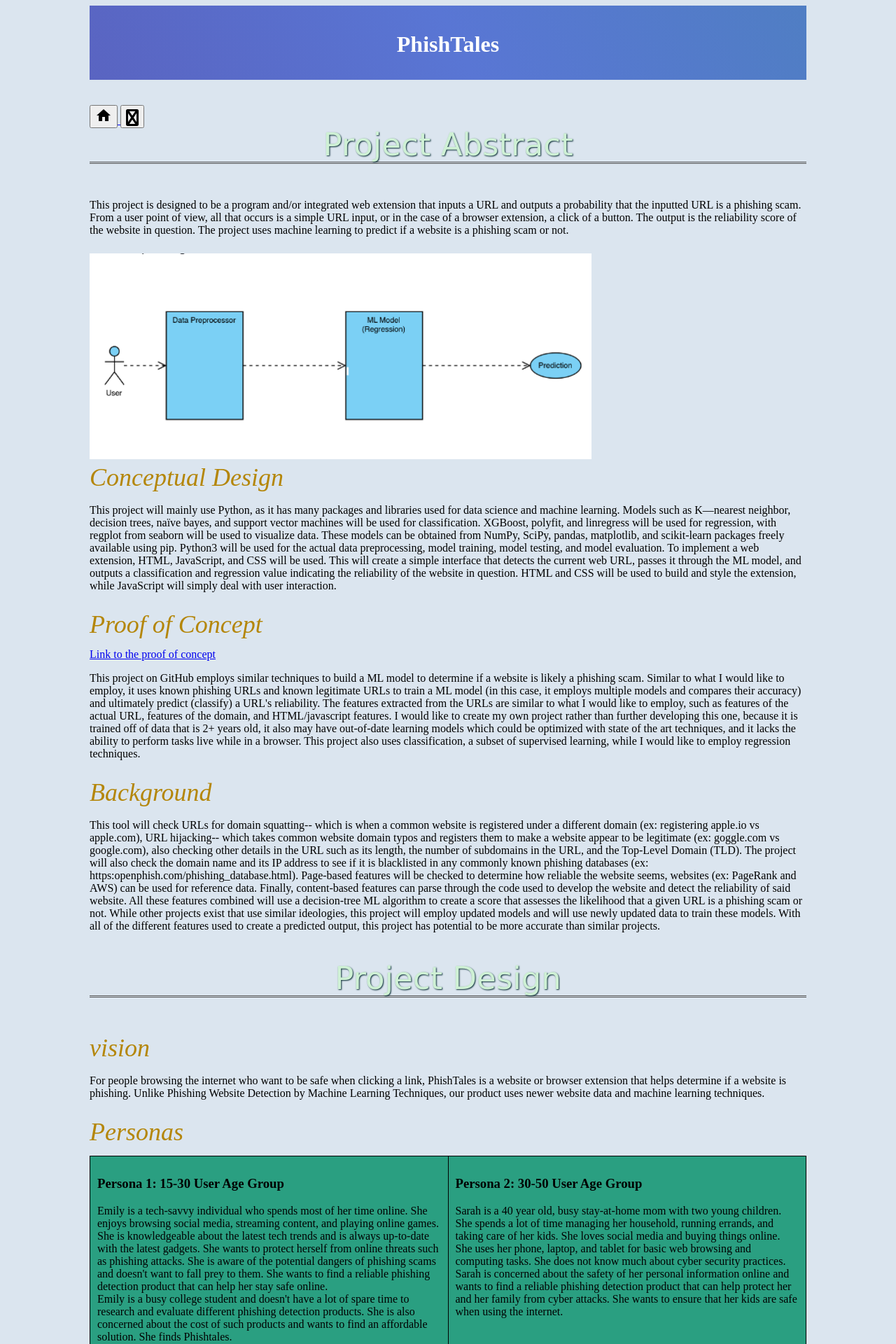
After one commit to cis3296s23/applebaum-projects-phishtales, a Flask app: page /aboutProject in a window 1280 px wide. The commit adds this page. Shown: the top 1920 px of the page at 70% size. Run offline with Flask 2, Linux system fonts and the light colour scheme.

Commit message:
linked the about page

```diff
--- a/app.py
+++ b/app.py
@@ -140,5 +140,15 @@ def index():
             result = 'invalid'
     return render_template('index.html', result=result)  # return the result in html file
 
+@app.route('/aboutProject')
+def about_project():
+    return render_template('aboutProject.html')
+
+@app.route('/index')
+def home():
+    return render_template('index.html')
+
+
+
 if __name__ == '__main__':
     app.run(debug=True)
--- /dev/null
+++ b/static/styleAbout.css
@@ -0,0 +1,111 @@
+
+header {
+  color: white;
+  text-align: center;
+  padding: 1rem;
+   background: linear-gradient(243deg, #2a9f81, #5976d4, #5b1e78, #e520a4, #e54805);
+    background-size: 1000% 1000%;
+
+    -webkit-animation: AnimationName 27s ease infinite;
+    -moz-animation: AnimationName 27s ease infinite;
+    animation: AnimationName 27s ease infinite;
+}
+
+
+@-webkit-keyframes AnimationName {
+    0%{background-position:0% 50%}
+    50%{background-position:100% 50%}
+    100%{background-position:0% 50%}
+}
+@-moz-keyframes AnimationName {
+    0%{background-position:0% 50%}
+    50%{background-position:100% 50%}
+    100%{background-position:0% 50%}
+}
+@keyframes AnimationName {
+    0%{background-position:0% 50%}
+    50%{background-position:100% 50%}
+    100%{background-position:0% 50%}
+}
+
+
+
+body{
+   max-width: 1200px;
+  margin-left: 10%;
+   margin-right: 10%;
+   background-color: rgb(219, 229, 239);
+}
+
+.body {
+  font-family: Arial, sans-serif;
+  line-height: 1.6;
+  margin: 0;
+  padding: 0;
+background: linear-gradient(160deg, #aaffc3 0%, #eaffd0 100%);
+ }
+
+.abstract-image {
+  width: 70%;
+  height: auto;
+}
+
+h1, h2 {
+  margin-bottom: 1rem;
+}
+
+p {
+  margin-bottom: 1.5rem;
+}
+
+.image-text {
+            display: flex;
+            margin-bottom: 20px;
+        }
+        .image-text img {
+            width: 60%;
+        }
+        .image-text p {
+            width: 40%;
+            padding-left: 10px;
+        }
+
+
+.persona{
+  background-color: #2a9f81;
+}
+
+
+/*FOOTE*/
+footer {
+  background-color: seagreen;
+  color: #fff;
+  padding: 0px 0;
+  text-align: center;
+  margin-top: 0px;
+}
+
+.footer-content {
+  display: flex;
+  flex-direction: column;
+  align-items: center;
+}
+
+nav ul {
+  list-style-type: none;
+  padding: 0;
+  display: flex;
+}
+
+nav li {
+  margin: 0 10px;
+}
+
+nav a {
+  color: #fff;
+  text-decoration: none;
+}
+
+nav a:hover {
+  text-decoration: underline;
+}
--- /dev/null
+++ b/templates/aboutProject.html
@@ -0,0 +1,296 @@
+<!DOCTYPE html>
+<html lang="en">
+<head>
+  <meta charset="UTF-8">
+  <meta name="viewport" content="width=device-width, initial-scale=1.0">
+  <title>About - PhishTales</title>
+  <link rel="stylesheet" href="{{ url_for('static', filename='styleAbout.css') }}">
+  <link rel="stylesheet" href="https://fonts.googleapis.com/icon?family=Material+Icons">
+  <link rel="stylesheet" href="https://cdnjs.cloudflare.com/ajax/libs/font-awesome/4.7.0/css/font-awesome.min.css">
+<link rel="stylesheet" href="https://cdnjs.cloudflare.com/ajax/libs/font-awesome/6.0.0-beta3/css/all.min.css" integrity="sha384-ujbKXb9V3HdK7jcWL6kHL1c+2Lj4MR4Gkjl7UtwpSHg/2IS/+XtfGfeJ1ufO+m+y" crossorigin="anonymous">
+
+</head>
+<body>
+  <header>
+    <h1>PhishTales</h1>
+  </header><br><br>
+
+  <a href="{{ url_for('index') }}">
+  <button class="home-button">
+    <span class="material-icons">home</span>
+  </button>
+</a>
+
+
+<a href="https://github.com/cis3296s23/applebaum-projects-phishtales" target="_blank">
+  <button style="font-size: 24px; line-height: 1; font-family: 'Material Icons';" class="github-button">
+    <i class="fa fa-github"></i>
+  </button>
+</a>
+
+
+
+  <div class="container">
+    <div class="content-wrapper">
+      <div class="abstract-container">
+        <h2 style=" color: #CEF0D4; font-family: 'Rouge Script', cursive; font-size: 45px; font-weight: normal; line-height: 48px; margin: 0 0 50px; text-align: center; text-shadow: 1px 1px 2px #082b34;  border-bottom: double #555;">Project Abstract</h2>
+        <p>This project is designed to be a program and/or integrated web extension that inputs a URL and
+outputs a probability that the inputted URL is a phishing scam. From a user point of view, all that
+occurs is a simple URL input, or in the case of a browser extension, a click of a button. The output is
+the reliability score of the website in question. The project uses machine learning to predict if a
+website is a phishing scam or not.</p>
+
+<img src="{{ url_for('static', filename='abstract.jpg') }}" alt="Image" class="abstract-image">
+
+      </div>
+       <div class="image-container">
+
+      </div>
+    </div>
+  </div>
+
+
+   <!-- Conceptional Design -->
+   <div class="Conceptual-design">
+      <h2 style="color: #b48608; font-family: 'Droid serif', serif; font-size: 36px; font-weight: 400; font-style: italic; line-height: 44px; margin: 0 0 12px;">Conceptual Design</h2>
+    <p>This project will mainly use Python, as it has many packages and libraries used for data science and
+machine learning. Models such as K—nearest neighbor, decision trees, naïve bayes, and support
+vector machines will be used for classification. XGBoost, polyfit, and linregress will be used for
+regression, with regplot from seaborn will be used to visualize data. These models can be obtained
+from NumPy, SciPy, pandas, matplotlib, and scikit-learn packages freely available using pip.
+Python3 will be used for the actual data preprocessing, model training, model testing, and model
+evaluation. To implement a web extension, HTML, JavaScript, and CSS will be used. This will create
+a simple interface that detects the current web URL, passes it through the ML model, and outputs a
+classification and regression value indicating the reliability of the website in question. HTML and
+CSS will be used to build and style the extension, while JavaScript will simply deal with user
+interaction.</p>
+</div>
+<!-- End Conceptional Design -->
+
+
+
+ <!-- Proof of Concept -->
+   <div class="Proof-of-Concept">
+      <h2 style="color: #b48608; font-family: 'Droid serif', serif; font-size: 36px; font-weight: 400; font-style: italic; line-height: 44px; margin: 0 0 12px;">Proof of Concept</h2>
+       <a href="https://github.com/shreyagopal/Phishing-Website-Detection-by-Machine-Learning-Techniques/">Link to the proof of concept</a>
+
+       <p>This project on GitHub employs similar techniques to build a ML model to determine if a website is
+likely a phishing scam. Similar to what I would like to employ, it uses known phishing URLs and
+known legitimate URLs to train a ML model (in this case, it employs multiple models and compares
+their accuracy) and ultimately predict (classify) a URL's reliability. The features extracted from the
+URLs are similar to what I would like to employ, such as features of the actual URL, features of the
+domain, and HTML/javascript features. I would like to create my own project rather than further
+developing this one, because it is trained off of data that is 2+ years old, it also may have out-of-date
+learning models which could be optimized with state of the art techniques, and it lacks the ability to
+perform tasks live while in a browser. This project also uses classification, a subset of supervised
+learning, while I would like to employ regression techniques.</p>
+</div>
+<!-- End Proof of Concept-->
+
+
+
+ <!-- Background -->
+   <div class="background">
+      <h2 style="color: #b48608; font-family: 'Droid serif', serif; font-size: 36px; font-weight: 400; font-style: italic; line-height: 44px; margin: 0 0 12px;">Background</h2>
+    <p>This tool will check URLs for domain squatting-- which is when a common website is registered
+under a different domain (ex: registering apple.io vs apple.com), URL hijacking-- which takes
+common website domain typos and registers them to make a website appear to be legitimate (ex:
+goggle.com vs google.com), also checking other details in the URL such as its length, the number of
+subdomains in the URL, and the Top-Level Domain (TLD). The project will also check the domain
+name and its IP address to see if it is blacklisted in any commonly known phishing databases (ex:
+https:openphish.com/phishing_database.html). Page-based features will be checked to determine
+how reliable the website seems, websites (ex: PageRank and AWS) can be used for reference data.
+Finally, content-based features can parse through the code used to develop the website and detect
+the reliability of said website. All these features combined will use a decision-tree ML algorithm to
+create a score that assesses the likelihood that a given URL is a phishing scam or not. While other
+projects exist that use similar ideologies, this project will employ updated models and will use newly
+updated data to train these models. With all of the different features used to create a predicted
+output, this project has potential to be more accurate than similar projects.<br><br></p>
+</div>
+<!-- End Background-->
+
+    <h1 style=" color: #CEF0D4; font-family: 'Rouge Script', cursive; font-size: 45px; font-weight: normal; line-height: 48px; margin: 0 0 50px; text-align: center; text-shadow: 1px 1px 2px #082b34;  border-bottom: double #555;"> Project Design</h1>
+
+ <!-- Vision -->
+   <div class="vision">
+      <h2 style="color: #b48608; font-family: 'Droid serif', serif; font-size: 36px; font-weight: 400; font-style: italic; line-height: 44px; margin: 0 0 12px;">vision</h2>
+    <p>For people browsing the internet who want to be safe when clicking a link, PhishTales is a
+website or browser extension that helps determine if a website is phishing.
+Unlike Phishing Website Detection by Machine Learning Techniques, our product uses newer
+website data and machine learning techniques.</p>
+</div>
+<!-- End Vision-->
+
+
+<h2 style="color: #b48608; font-family: 'Droid serif', serif; font-size: 36px; font-weight: 400; font-style: italic; line-height: 44px; margin: 0 0 12px;">Personas</h2>
+
+    <style>
+        table {
+            width: 100%;
+            border-collapse: collapse;
+        }
+        td {
+            width: 50%;
+            padding: 10px;
+            vertical-align: top;
+            border: 1px solid #000;
+        }
+    </style>
+
+    <table class="persona">
+        <tr>
+            <td>
+                <!-- Personas 1 -->
+                <div class="personas1">
+                    <h3>Persona 1: 15-30 User Age Group</h3>
+                    <p>Emily is a tech-savvy individual who spends most of her time online. She enjoys browsing social
+                    media, streaming content, and playing online games. She is knowledgeable about the latest
+                    tech trends and is always up-to-date with the latest gadgets. She wants to protect herself from
+                    online threats such as phishing attacks. She is aware of the potential dangers of phishing scams
+                    and doesn't want to fall prey to them. She wants to find a reliable phishing detection product that
+                    can help her stay safe online.<br>
+                    Emily is a busy college student and doesn't have a lot of spare time to research and evaluate
+                    different phishing detection products. She is also concerned about the cost of such products
+                    and wants to find an affordable solution. She finds Phishtales.</p>
+                </div>
+                <!-- End Persona 1-->
+            </td>
+            <td>
+                <!-- Personas 2 -->
+                <div class="personas2">
+                    <h3>Persona 2: 30-50 User Age Group</h3>
+                    <p>Sarah is a 40 year old, busy stay-at-home mom with two young children. She spends a lot of
+                    time managing her household, running errands, and taking care of her kids. She loves social
+                    media and buying things online. <br>
+                    She uses her phone, laptop, and tablet for basic web browsing and computing tasks. She does
+                    not know much about cyber security practices. Sarah is concerned about the safety of her
+                    personal information online and wants to find a reliable phishing detection product that can help
+                    protect her and her family from cyber attacks. She wants to ensure that her kids are safe when
+                    using the internet.</p>
+                </div>
+                <!-- End Persona 2-->
+            </td>
+        </tr>
+        <tr>
+            <td>
+                <!-- Personas 3 -->
+                <div class="personas3">
+                    <h3>Persona 3: 50-65 User Age Group</h3>
+                    <p>John, a 55-year-old Cyber Security Analyst based in New York City, relies on PhishTales to
+                    enhance his ability to detect and mitigate potential security threats. With a background in
+                    Computer Science and a focus on Cyber Security, John is passionate about protecting his
+                    organization from cyberattacks, such as phishing and malware. PhishTales, an innovative
+                    phishing URL detection extension, seamlessly integrates into John's browser and automatically
+                    scans links in emails, web pages, and other digital sources. By flagging potentially unsafe
+                    URLs, PhishTales empowers John to promptly investigate and neutralize threats, ensuring a
+                    secure digital environment for his organization.</p>
+                </div>
+                <!-- End Persona 3-->
+            </td>
+            <td>
+                <!-- Personas 4 -->
+                <div class="personas4">
+                <h3>Persona 4: 65-90 User Age Group</h3>
+                <p>Eleanor is an elderly 80-year-old woman who lives alone and spends most of her time at home.
+                She enjoys reading books and watching television. She has limited experience using the
+                internet and with 21st-century technology. <br><br>
+                Eleanor wants to stay connected with her family and friends through email and social media.
+                She also wants to be able to manage her bank account securely. She wants to find a reliable
+                phishing detection product that can help her protect herself from online scams and fraud. She
+                does not know what phishing is, and is the most vulnerable to phishing attacks.
+                </p>
+            </div>
+            <!-- End Persona 4-->
+        </td>
+    </tr>
+</table><br><br>
+
+
+
+
+
+ <h2 style="color: #b48608; font-family: 'Droid serif', serif; font-size: 36px; font-weight: 400; font-style: italic; line-height: 44px; margin: 0 0 12px;"> Class Diagram</h2>
+<div class="image-text">
+
+        <img src="{{ url_for('static', filename='classdiagram.png') }}" alt="Image"/>
+        <p>
+            This is the UML Class diagram for PhishTales. The beginning of the diagram shows
+how the machine learning model is built from the dataset. The data is split into a training and
+testing set, then pre-processed, followed by feature extraction and training/evaluation. This
+requires the use of a number of python packages. After the model is complete, it is exported
+using pickle to become a .pkl file. This pickle file is implemented into a python driver program
+which predicts new outcomes based on a URL input. The driver program also takes input from a
+user and checks its validity, extracts the features from the URL, and outputs the prediction from
+the mode. From here, this program is implemented into a flask web application which allows a
+user to use the model on the web to receive a result.
+        </p>
+    </div><br><br>
+
+    <h2 style="color: #b48608; font-family: 'Droid serif', serif; font-size: 36px; font-weight: 400; font-style: italic; line-height: 44px; margin: 0 0 12px;"> Sequence Diagram</h2>
+
+ <div class="image-text">
+        <img src="{{ url_for('static', filename='sequencediagram.png') }}" alt="Image"/>
+        <p>
+           In this sequence diagram, the user navigates to a potential phishing website, which
+the extension listens to from a browser event. When the navigation request is received by the
+extension, the extension sends a GET request to the ML Model Server. The ML Model server
+then runs the Python script for the ML model with the URL as an argument. The ML Model
+returns that the URL is potentially phishing, which the server then returns back to the extension.
+The extension changes the tab to the blocke.html webpage, which is a webpage inside the
+extension. The browser displays this to the user, giving them a message that the website is
+potentially phishing and that they must click Go back to go to their previous website or continue
+to the potential phishing website. The user clicks continue, and the blocked webpage sends a
+request to the extension to ignore all navigation requests for the specified URL. The blocked
+page then sends a request to the browser to navigate to the potential phishing URL. The
+browser displays the website to the user.
+        </p>
+    </div>
+
+<br><br><br>
+ <div class="image-text">
+        <img src="{{ url_for('static', filename='sequencediagram2.png') }}" alt="Image"/>
+
+        <p>
+        In this sequence diagram, the user enters a URL in the website and then the website
+sends a GET request to the server with the URL. The Server then runs the Python script for the
+ML model with the URL and gets the result that the URL is most likely phishing. The Server
+returns that to the website, then the website returns a textbox to the user that the URL is most
+likely phishing.
+        </p>
+    </div>
+
+<footer>
+  <div class="footer-content">
+    <p>&copy; 2023 PhishTales. All rights reserved.</p>
+    <div class="developers" style="display: flex; justify-content: center;">
+      <div class="developer" style="text-align: center;">
+        <p>Ali Shahid</p>
+        <a href="" target="_blank">LinkedIn</a> |
+        <a href="" target="_blank">GitHub</a>
+      </div>
+      <span style="margin-top: 2%; margin-left: 1%; margin-right: 2%;">|</span>
+      <div class="developer" style="text-align: center;">
+        <p>Anthony J. Roman</p>
+        <a href="" target="_blank">LinkedIn</a> |
+        <a href="" target="_blank">GitHub</a>
+      </div>
+      <span style="margin-top: 2%; margin-left: 1%; margin-right: 2%;">|</span>
+      <div class="developer" style="text-align: center;">
+        <p>Djakaridja Ouedraogo</p>
+        <a href="" target="_blank">LinkedIn</a> |
+        <a href="" target="_blank">GitHub</a>
+      </div>
+      <span style="margin-top: 2%; margin-left: 1%; margin-right: 2%;">|</span>
+      <div class="developer" style="text-align: center;">
+        <p>Thomas Rau</p>
+        <a href="" target="_blank">LinkedIn</a>
+        <a href="" target="_blank">GitHub</a>
+      </div>
+    </div>
+  </div>
+</footer>
+
+
+
+</body>
+</html>
--- a/templates/style.css
+++ /dev/null
@@ -1,6 +0,0 @@
-body{
-    background-color: yellowgreen;
-}
-h1{
-    color: brown;
-}
```
Also changed, not shown: static/style.css (+20 -2 lines), templates/index.html (+4 -5 lines), static/abstract.jpg (added), static/classdiagram.png (added), static/sequencediagram.png (added), static/sequencediagram2.png (added).
